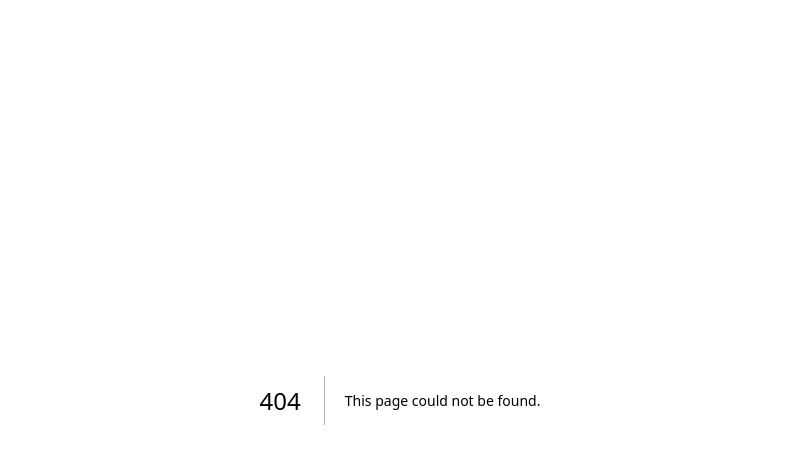
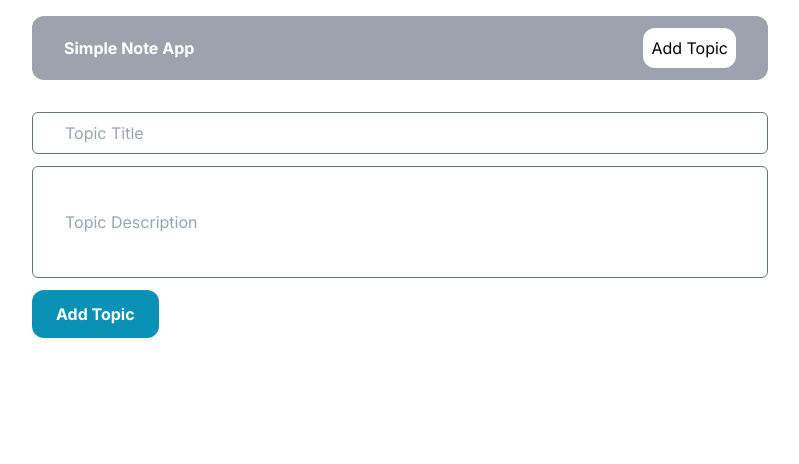
Before and after one commit to NafiulHasan41/Tournamax_Assignment_1, a Next.js app: page /addTopic in a window 1280 px wide. Before the commit this address had no page. Shown: the top 464 px of the page, without its empty margins (240-1039 px from the left). Built offline with nearby package versions, Linux system fonts and the light colour scheme.

Commit message:
Completed the project but can not be working in vercel

```diff
--- /dev/null
+++ b/src/app/addTopic/page.jsx
@@ -0,0 +1,65 @@
+"use client";
+
+import { useState } from "react";
+import { useRouter } from "next/navigation";
+
+export default function AddTopic() {
+  const [title, setTitle] = useState("");
+  const [description, setDescription] = useState("");
+
+  const router = useRouter();
+
+  const handleSubmit = async (e) => {
+    e.preventDefault();
+
+    if (!title || !description) {
+      alert("Title and description are required.");
+      return;
+    }
+
+    try {
+      const res = await fetch("http://localhost:3000/api/topics", {
+        method: "POST",
+        headers: {
+          "Content-type": "application/json",
+        },
+        body: JSON.stringify({ title, description }),
+      });
+
+      if (res.ok) {
+        router.replace("/");
+      } else {
+        throw new Error("Failed to create a topic");
+      }
+    } catch (error) {
+      console.log(error);
+    }
+  };
+
+  return (
+    <form onSubmit={handleSubmit} className="flex flex-col gap-3">
+      <input
+        onChange={(e) => setTitle(e.target.value)}
+        value={title}
+        className="border border-slate-500 rounded-md px-8 py-2"
+        type="text"
+        placeholder="Topic Title"
+      />
+
+      <input
+        onChange={(e) => setDescription(e.target.value)}
+        value={description}
+        className="border border-slate-500 h-28 rounded-md px-8 py-2"
+        type="text"
+        placeholder="Topic Description"
+      />
+
+      <button
+        type="submit"
+        className="bg-cyan-600 rounded-xl font-bold text-white py-3 px-6 w-fit"
+      >
+        Add Topic
+      </button>
+    </form>
+  );
+}
--- /dev/null
+++ b/src/app/api/topics/[id]/route.js
@@ -0,0 +1,18 @@
+import connectMongoDB from "@/libs/mongodb";
+import Topic from "@/models/topic";
+import { NextResponse } from "next/server";
+
+export async function PUT(request, { params }) {
+  const { id } = params;
+  const { newTitle: title, newDescription: description } = await request.json();
+  await connectMongoDB();
+  await Topic.findByIdAndUpdate(id, { title, description });
+  return NextResponse.json({ message: "Topic updated" }, { status: 200 });
+}
+
+export async function GET(request, { params }) {
+  const { id } = params;
+  await connectMongoDB();
+  const topic = await Topic.findOne({ _id: id });
+  return NextResponse.json({ topic }, { status: 200 });
+}
--- /dev/null
+++ b/src/app/api/topics/route.js
@@ -0,0 +1,23 @@
+import connectMongoDB from "@/libs/mongodb";
+import Topic from "@/models/topic";
+import { NextResponse } from "next/server";
+
+export async function POST(request) {
+  const { title, description } = await request.json();
+  await connectMongoDB();
+  await Topic.create({ title, description });
+  return NextResponse.json({ message: "Topic Created" }, { status: 201 });
+}
+
+export async function GET() {
+  await connectMongoDB();
+  const topics = await Topic.find();
+  return NextResponse.json({ topics });
+}
+
+export async function DELETE(request) {
+  const id = request.nextUrl.searchParams.get("id");
+  await connectMongoDB();
+  await Topic.findByIdAndDelete(id);
+  return NextResponse.json({ message: "Topic deleted" }, { status: 200 });
+}
--- /dev/null
+++ b/src/app/editTopic/[id]/page.jsx
@@ -0,0 +1,25 @@
+import EditTopicForm from "@/components/EditTopicForm";
+
+const getTopicById = async (id) => {
+  try {
+    const res = await fetch(`http://localhost:3000/api/topics/${id}`, {
+      cache: "no-store",
+    });
+
+    if (!res.ok) {
+      throw new Error("Failed to fetch topic");
+    }
+
+    return res.json();
+  } catch (error) {
+    console.log(error);
+  }
+};
+
+export default async function EditTopic({ params }) {
+  const { id } = params;
+  const { topic } = await getTopicById(id);
+  const { title, description } = topic;
+
+  return <EditTopicForm id={id} title={title} description={description} />;
+}
--- a/src/app/globals.css
+++ b/src/app/globals.css
@@ -18,12 +18,7 @@
 
 body {
   color: rgb(var(--foreground-rgb));
-  background: linear-gradient(
-      to bottom,
-      transparent,
-      rgb(var(--background-end-rgb))
-    )
-    rgb(var(--background-start-rgb));
+
 }
 
 @layer utilities {
--- a/src/app/layout.js
+++ b/src/app/layout.js
@@ -1,17 +1,26 @@
+import Navbar from "@/components/Navbar";
+import "./globals.css";
 import { Inter } from "next/font/google";
-import "./globals.css";
 
 const inter = Inter({ subsets: ["latin"] });
 
 export const metadata = {
-  title: "Create Next App",
-  description: "Generated by create next app",
+  title: "Simple Note App",
+  description: "A simple note-taking app built with Next.js .",
+  icons: {
+    icon: './favicon.ico',
+  },
 };
 
 export default function RootLayout({ children }) {
   return (
     <html lang="en">
-      <body className={inter.className}>{children}</body>
+      <body className={inter.className}>
+        <div className="max-w-3xl mx-auto p-4">
+          <Navbar />
+          <div className="mt-8">{children}</div>
+        </div>
+      </body>
     </html>
   );
 }
--- a/src/app/page.js
+++ /dev/null
@@ -1,9 +0,0 @@
-import Image from "next/image";
-
-export default function Home() {
-  return (
-    <main>
-
-    </main>
-  );
-}
--- /dev/null
+++ b/src/app/page.jsx
@@ -0,0 +1,5 @@
+import TopicsList from "@/components/TopicsList";
+
+export default function Home() {
+  return <TopicsList />;
+}
--- a/src/components/Navbar.jsx
+++ b/src/components/Navbar.jsx
@@ -2,11 +2,11 @@ import Link from "next/link";
 
 export default function Navbar() {
   return (
-    <nav className="flex justify-between items-center bg-slate-800 px-8 py-3">
+    <nav className="flex justify-between items-center bg-gray-400 rounded-xl px-8 py-3">
       <Link className="text-white font-bold" href={"/"}>
-        GTCoding.
+       Simple Note App
       </Link>
-      <Link className="bg-white p-2" href={"/addTopic"}>
+      <Link className=" p-2 rounded-xl bg-white" href={"/addTopic"}>
         Add Topic
       </Link>
     </nav>
--- a/src/components/RemoveBtn.jsx
+++ b/src/components/RemoveBtn.jsx
@@ -3,7 +3,7 @@
 import { HiOutlineTrash } from "react-icons/hi";
 import { useRouter } from "next/navigation";
 
-export default function RemoveBtn({ id }) {
+export default function RemoveBtn({ id, onRemove }) {
   const router = useRouter();
   const removeTopic = async () => {
     const confirmed = confirm("Are you sure?");
@@ -14,6 +14,7 @@ export default function RemoveBtn({ id }) {
       });
 
       if (res.ok) {
+        onRemove(id);
         router.refresh();
       }
     }
--- a/src/components/TopicsList.jsx
+++ b/src/components/TopicsList.jsx
@@ -1,3 +1,6 @@
+"use client"
+
+import { useEffect, useState } from "react";
 import Link from "next/link";
 import RemoveBtn from "./RemoveBtn";
 import { HiPencilAlt } from "react-icons/hi";
@@ -18,15 +21,28 @@ const getTopics = async () => {
   }
 };
 
-export default async function TopicsList() {
-  const { topics } = await getTopics();
+export default function TopicsList() {
+  const [topics, setTopics] = useState([]);
+
+  useEffect(() => {
+    const fetchTopics = async () => {
+      const data = await getTopics();
+      setTopics(data.topics);
+    };
+
+    fetchTopics();
+  }, []);
+
+  const handleRemove = (id) => {
+    setTopics((prevTopics) => prevTopics.filter((topic) => topic._id !== id));
+  };
 
   return (
     <>
       {topics.map((t) => (
         <div
           key={t._id}
-          className="p-4 border border-slate-300 my-3 flex justify-between gap-5 items-start"
+          className="p-4 border rounded-xl bg-gray-400 border-slate-300 my-3 flex justify-between gap-5 items-start"
         >
           <div>
             <h2 className="font-bold text-2xl">{t.title}</h2>
@@ -34,7 +50,7 @@ export default async function TopicsList() {
           </div>
 
           <div className="flex gap-2">
-            <RemoveBtn id={t._id} />
+            <RemoveBtn id={t._id} onRemove={handleRemove} />
             <Link href={`/editTopic/${t._id}`}>
               <HiPencilAlt size={24} />
             </Link>
```
